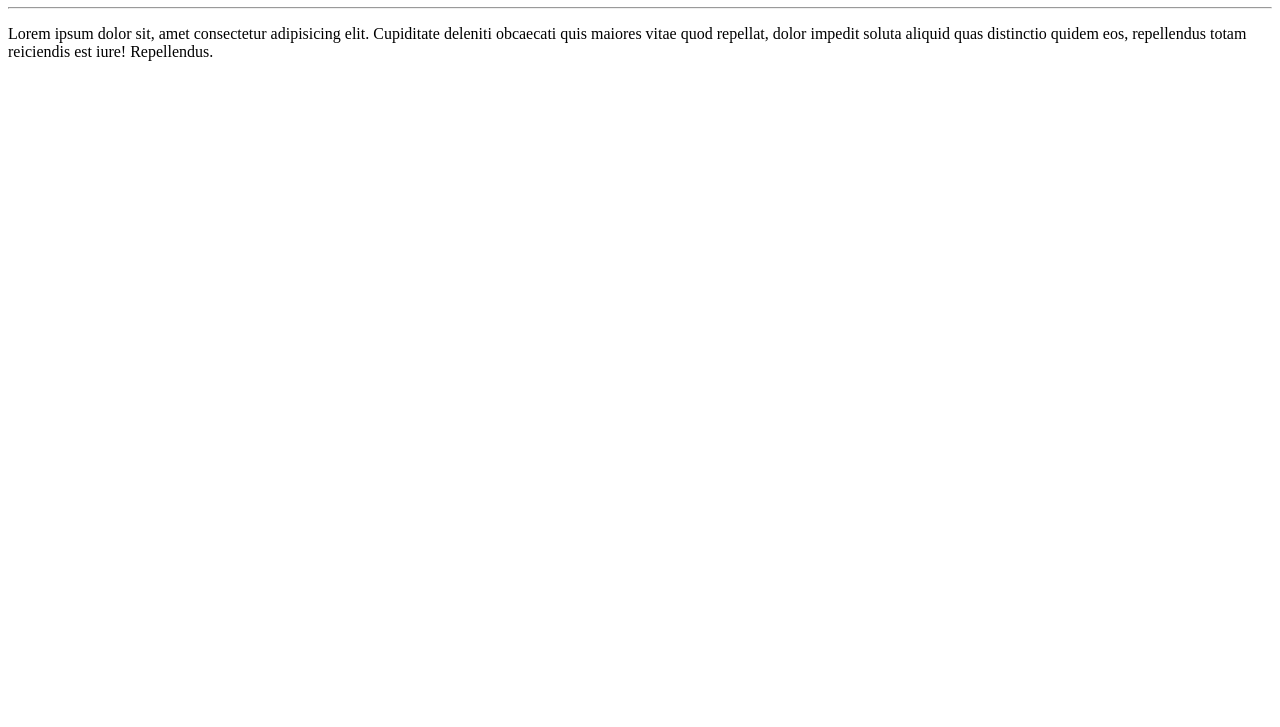
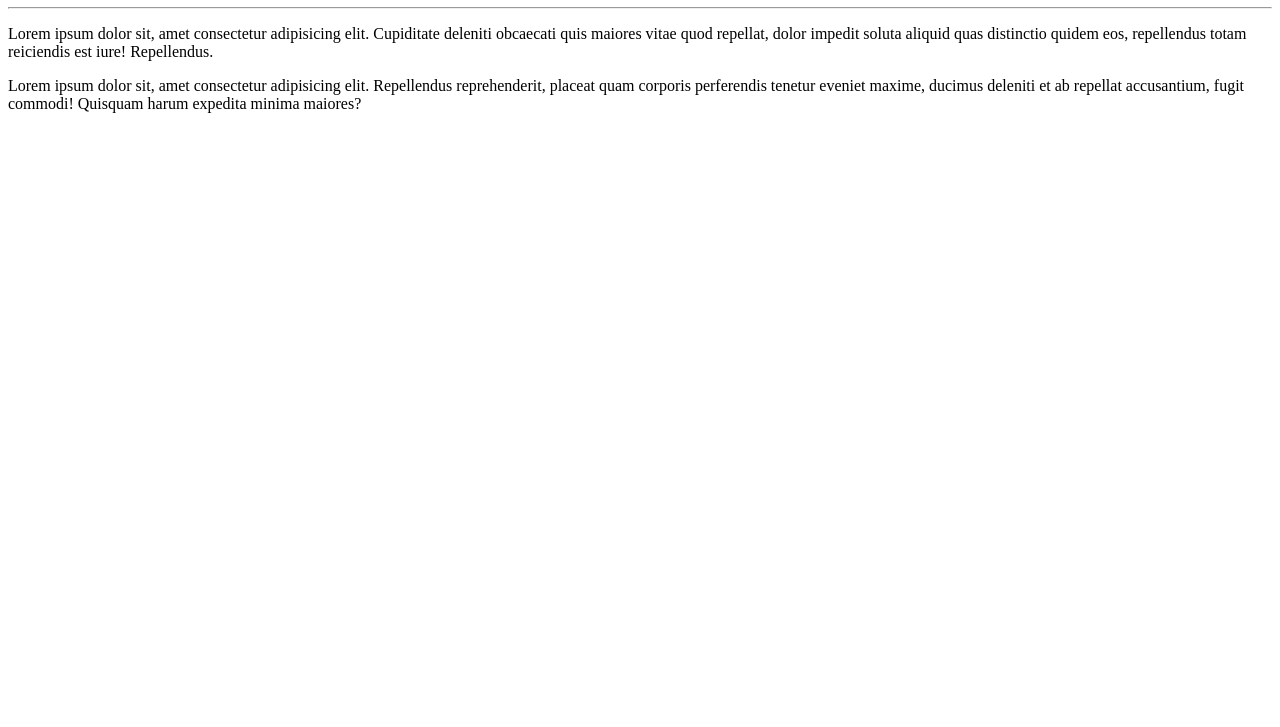
Before and after one commit to rihenpe/Oi-mundo, a plain HTML site: page site-exemplo/index.html in a window 1280 px wide. Shown: the part 73-800 px from the top of the page. Drawn offline with Linux system fonts and the light colour scheme.

Commit message:
Update index.html

```diff
--- a/site-exemplo/index.html
+++ b/site-exemplo/index.html
@@ -10,5 +10,6 @@
     <h1>Oi, Mundo!</h1>
     <hr>
     <p>Lorem ipsum dolor sit, amet consectetur adipisicing elit. Cupiditate deleniti obcaecati quis maiores vitae quod repellat, dolor impedit soluta aliquid quas distinctio quidem eos, repellendus totam reiciendis est iure! Repellendus.</p>
+    <p>Lorem ipsum dolor sit, amet consectetur adipisicing elit. Repellendus reprehenderit, placeat quam corporis perferendis tenetur eveniet maxime, ducimus deleniti et ab repellat accusantium, fugit commodi! Quisquam harum expedita minima maiores?</p>
 </body>
 </html>
```
